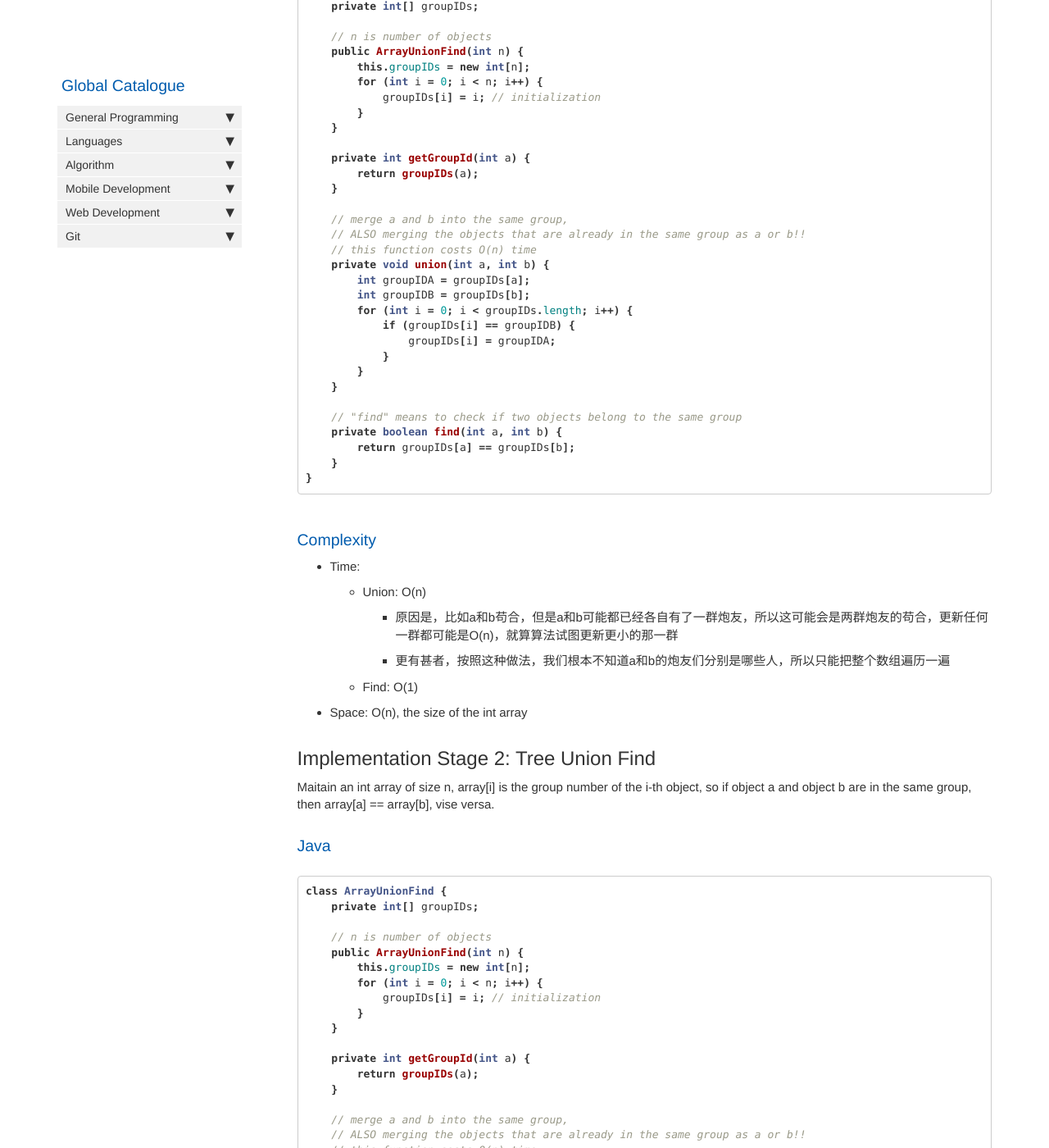
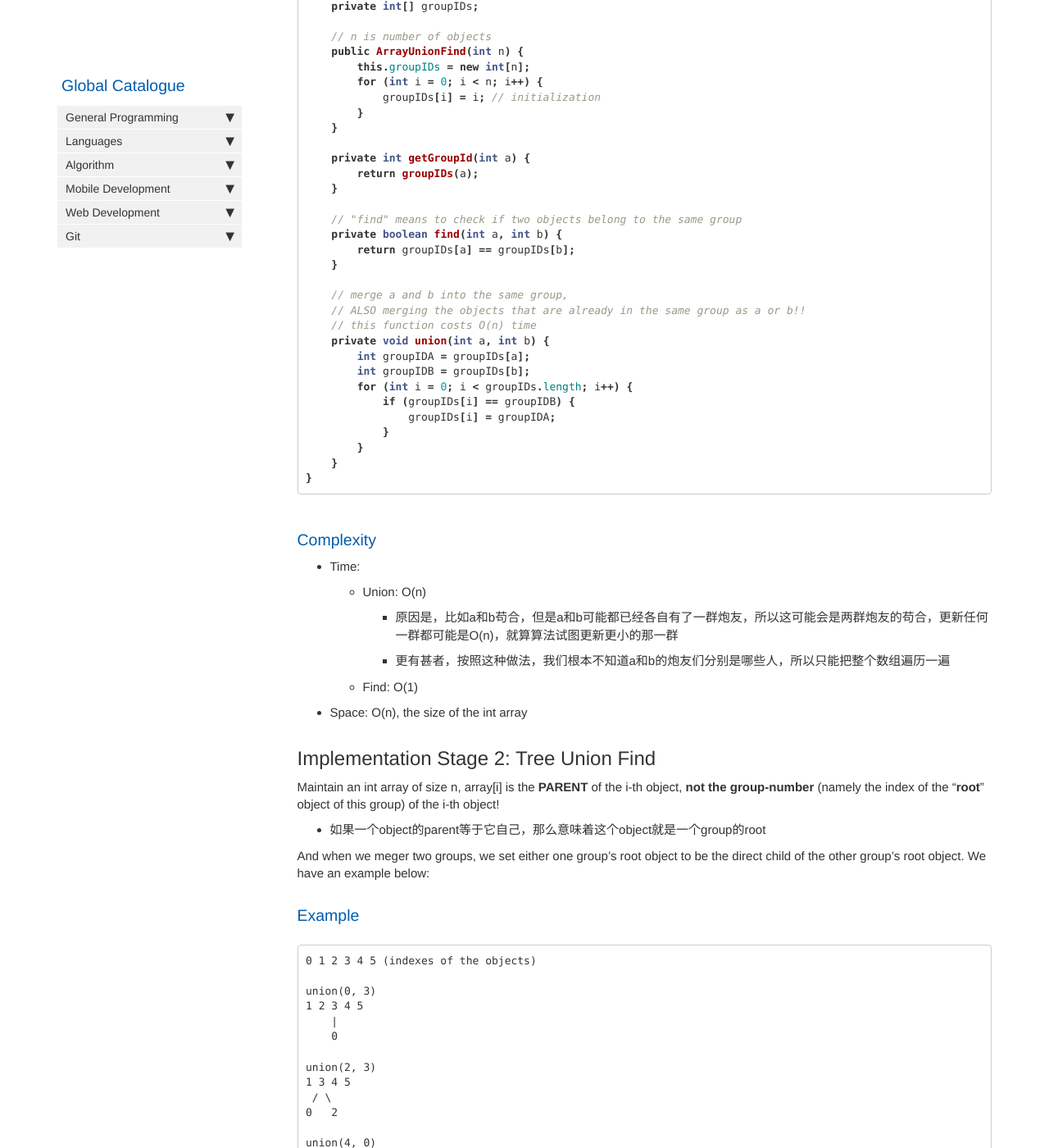
Before and after one commit to HungryOrc/hungryorc.github.io, a Jekyll site: the page built from pages/algorithm/algorithm_union_find.md, in a window 1280 px wide and 1400 px high, scrolled down 578 px. Shown: the whole window at 82% size. Built offline with Jekyll 4.4.1, drawn with Linux system fonts in a browser that asks for light colours; nearby versions of some CDN libraries; comment, search, counter and statistics services are not loaded; some of the changed text lies outside the part shown.

Commit message:
Update algorithm_union_find.md

````diff
--- a/pages/algorithm/algorithm_union_find.md
+++ b/pages/algorithm/algorithm_union_find.md
@@ -39,6 +39,11 @@
         return groupIDs(a);
     }
 
+    // "find" means to check if two objects belong to the same group
+    private boolean find(int a, int b) {
+        return groupIDs[a] == groupIDs[b];
+    }
+
     // merge a and b into the same group,
     // ALSO merging the objects that are already in the same group as a or b!!
     // this function costs O(n) time
@@ -50,11 +55,6 @@
                 groupIDs[i] = groupIDA;
             }
         }
-    }
-
-    // "find" means to check if two objects belong to the same group
-    private boolean find(int a, int b) {
-        return groupIDs[a] == groupIDs[b];
     }
 }
 ```
@@ -69,42 +69,80 @@
 
 
 ## Implementation Stage 2: Tree Union Find
-Maitain an int array of size n, array[i] is the group number of the i-th object,
-so if object a and object b are in the same group, then array[a] == array[b], vise versa.
+Maintain an int array of size n, array[i] is the **PARENT** of the i-th object, **not the group-number** (namely the index of the "**root**" object of this group) of the i-th object!
+* 如果一个object的parent等于它自己，那么意味着这个object就是一个group的root
+
+And when we meger two groups, we set either one group's root object to be the direct child of the other group's root object. We have an example below:
+
+### Example
+```
+0 1 2 3 4 5 (indexes of the objects)
+
+union(0, 3)
+1 2 3 4 5
+    |
+    0
+
+union(2, 3)
+1 3 4 5
+ / \
+0   2
+
+union(4, 0)
+1 3 5
+ /|\
+0 2 4
+
+union(1, 5)
+  3    5
+ /|\   |
+0 2 4  1
+
+union(2, 1)
+   5
+ /   \
+1     3
+     /|\
+    0 2 4
+```
 
 ### Java
 ```java
-class ArrayUnionFind {
-    private int[] groupIDs;
+class TreeUnionFind {
+    // 这个数组只表示往上一层的object了！不再表示本group的最高层object了！
+    private int[] parentIDs;
 
     // n is number of objects
-    public ArrayUnionFind(int n) {
-        this.groupIDs = new int[n];
+    public TreeUnionFind(int n) {
+        this.parentIDs = new int[n];
         for (int i = 0; i < n; i++) {
-            groupIDs[i] = i; // initialization
+            parentIDs[i] = i; // initialization
         }
     }
 
-    private int getGroupId(int a) {
-        return groupIDs(a);
-    }
-
-    // merge a and b into the same group,
-    // ALSO merging the objects that are already in the same group as a or b!!
-    // this function costs O(n) time
-    private void union(int a, int b) {
-        int groupIDA = groupIDs[a];
-        int groupIDB = groupIDs[b];
-        for (int i = 0; i < groupIDs.length; i++) {
-            if (groupIDs[i] == groupIDB) {
-                groupIDs[i] = groupIDA;
-            }
+    // namely get the index of the root object
+    private int getGroupID(int a) {
+        int curIndex = a;
+        while (curIndex != parentIDs[curIndex]) {
+            curIndex = parentIDs[curIndex];
         }
+        return curIndex;
     }
 
     // "find" means to check if two objects belong to the same group
     private boolean find(int a, int b) {
-        return groupIDs[a] == groupIDs[b];
+        int groupIDA = getGroupID[a]; // time: O(n)
+        int groupIDB = getGroupID[b]; // time: O(n)
+
+        return groupIDA == groupIDB;
+    }
+
+    // merge a and b into the same group
+    private void union(int a, int b) {
+        int groupIDA = getGroupID[a]; // time: O(n)
+        int groupIDB = getGroupID[b]; // time: O(n)
+
+        groupIDs[groupIDA] = groupIDB; // time: O(1)
     }
 }
 ```
@@ -112,9 +150,10 @@
 ### Complexity
 * Time:
   * Union: O(n)
-    * 原因是，比如a和b苟合，但是a和b可能都已经各自有了一群炮友，所以这可能会是两群炮友的苟合，更新任何一群都可能是O(n)，就算算法试图更新更小的那一群
-    * 更有甚者，按照这种做法，我们根本不知道a和b的炮友们分别是哪些人，所以只能把整个数组遍历一遍
-  * Find: O(1)
+  * Find: O(n)
+  * 可见，在时间效率方面，看起来讨巧的tree方式，反而全面不如 前面第一种看起来最笨的group ID array方式。
+    * 其中的原因是：tree方式的union那一下虽然很快，但是union之前（同理find之前）找root的那一步特别慢，是O(n)。所以优化的关键点在于加快找root的速度
+    * 所以一种自然的优化思路就是降低tree的高度
 * Space: O(n), the size of the int array
 
 
````
